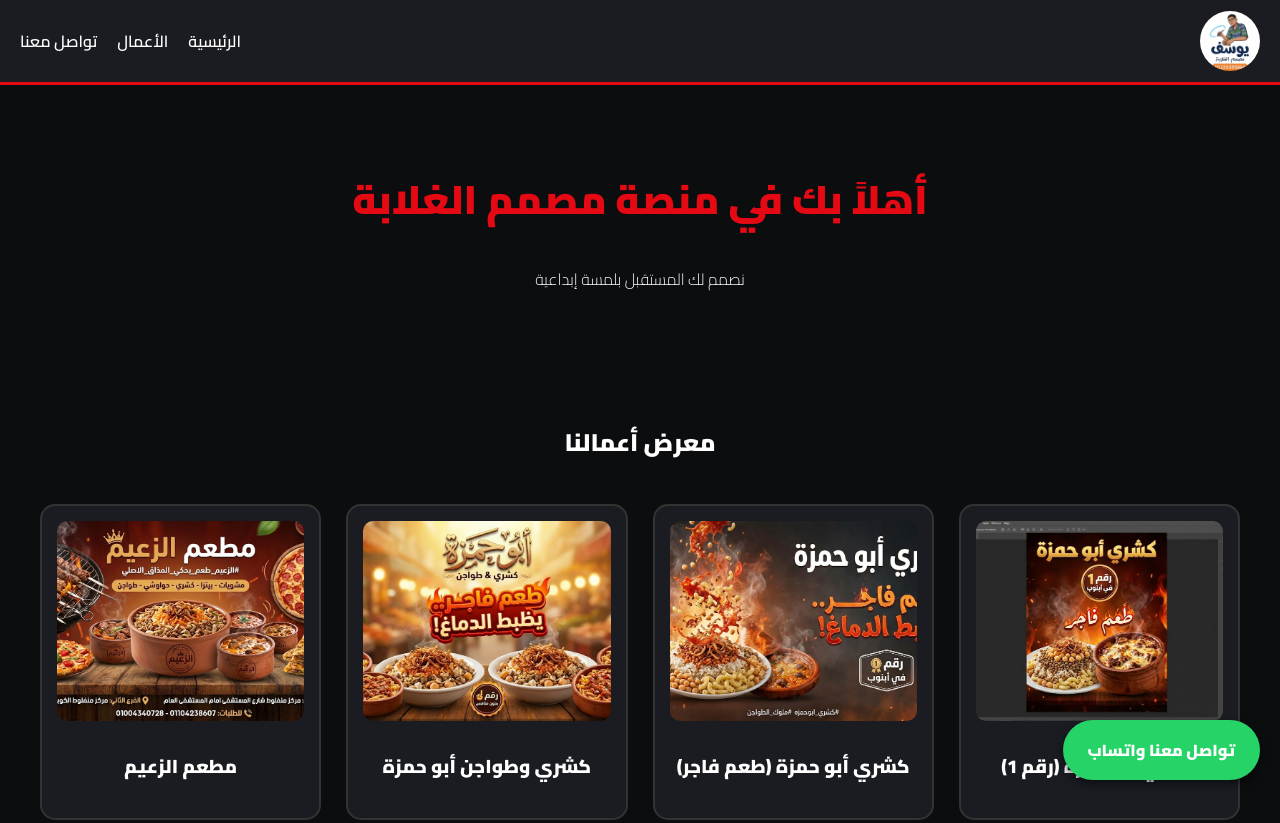
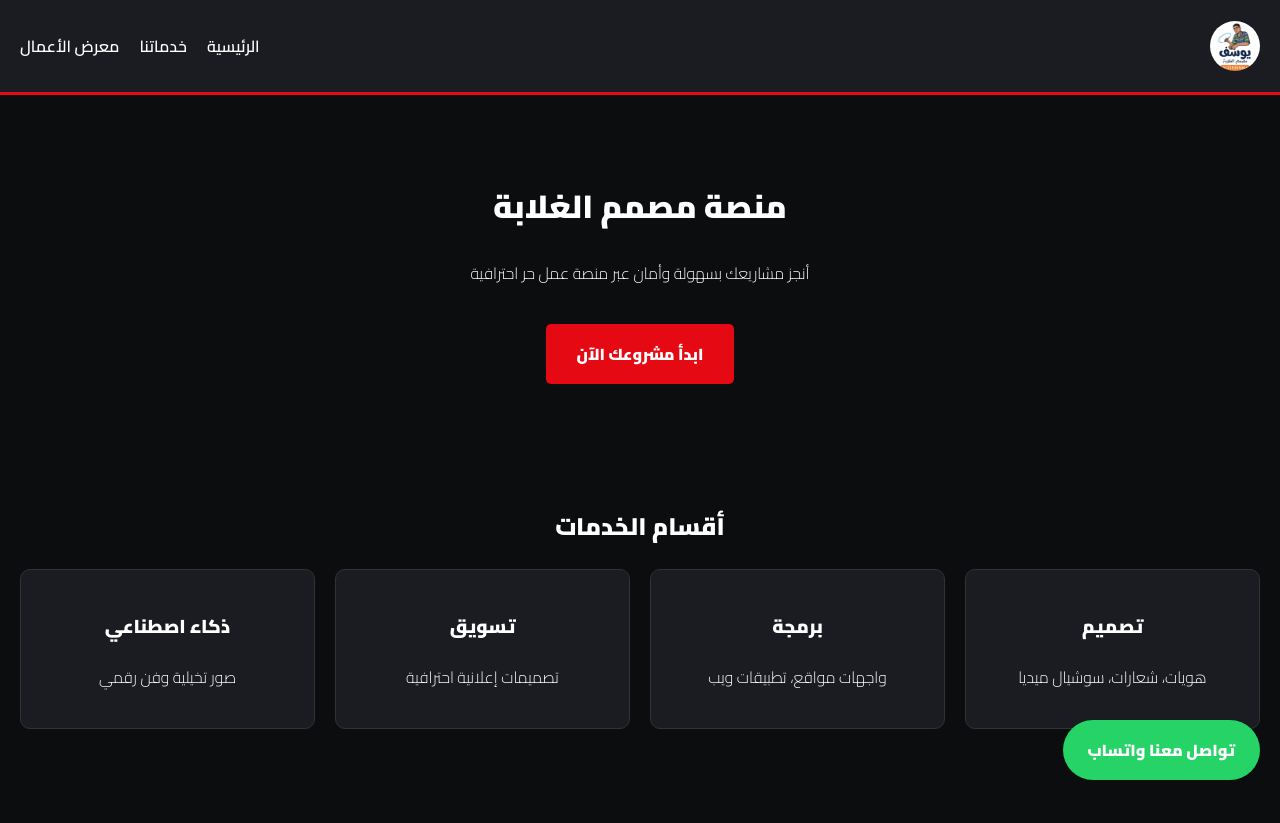
Before and after one commit to hddjfgjfjdjfjfjfhcxj/youssefstore, a plain HTML site: page index.html in a window 1280 px wide. Shown: the top 823 px of the page. Drawn offline with Linux system fonts and the light colour scheme.

Commit message:
Update index.html

```diff
--- a/index.html
+++ b/index.html
@@ -3,65 +3,69 @@
 <head>
     <meta charset="UTF-8">
     <meta name="viewport" content="width=device-width, initial-scale=1.0">
-    <title>يوسف مصمم الغلابة | خدمات تصميم احترافية</title>
+    <title>منصة مصمم الغلابة | منصة العمل الحر الاحترافية</title>
     <link href="https://fonts.googleapis.com/css2?family=Cairo:wght@300;600;900&display=swap" rel="stylesheet">
     <style>
         body { margin: 0; font-family: 'Cairo', sans-serif; background-color: #0c0d0f; color: #fff; }
 
-        /* القائمة العلوية */
-        nav { background-color: #1a1c22; padding: 10px 20px; display: flex; justify-content: space-between; align-items: center; border-bottom: 3px solid #e50914; }
-        nav img { height: 60px; border-radius: 50%; }
+        /* القائمة */
+        nav { background-color: #1a1c22; padding: 15px 20px; display: flex; justify-content: space-between; align-items: center; border-bottom: 3px solid #e50914; }
+        nav img { height: 50px; border-radius: 50%; }
         nav ul { list-style: none; display: flex; gap: 20px; }
-        nav ul li a { color: #fff; text-decoration: none; font-weight: 600; transition: 0.3s; }
-        nav ul li a:hover { color: #e50914; }
+        nav ul li a { color: #fff; text-decoration: none; font-weight: 600; }
 
-        /* الهيدر */
-        header { text-align: center; padding: 50px 20px; }
-        h1 { font-size: 2.5rem; color: #e50914; }
+        /* الأقسام */
+        section { padding: 40px 20px; text-align: center; }
+        .grid-services { display: grid; grid-template-columns: repeat(auto-fit, minmax(200px, 1fr)); gap: 20px; margin-top: 20px; }
+        .service-card { background: #1a1c22; padding: 20px; border-radius: 10px; border: 1px solid #333; }
 
         /* معرض الأعمال */
-        #portfolio { padding: 40px 20px; text-align: center; }
         .grid-container { display: grid; grid-template-columns: repeat(auto-fill, minmax(280px, 1fr)); gap: 25px; padding: 20px; }
         .work-card { background: #1a1c22; padding: 15px; border: 2px solid #333; border-radius: 15px; transition: 0.3s; }
-        .work-card:hover { border-color: #e50914; transform: scale(1.03); }
         .work-card img { width: 100%; height: 200px; object-fit: cover; border-radius: 10px; }
 
-        /* زرار الواتساب */
-        .whatsapp-btn { position: fixed; bottom: 20px; right: 20px; background: #25d366; color: white; padding: 15px 25px; border-radius: 50px; text-decoration: none; font-weight: bold; box-shadow: 0 4px 10px rgba(0,0,0,0.5); z-index: 1000; }
-
-        footer { text-align: center; padding: 20px; background: #1a1c22; margin-top: 40px; }
+        /* الأزرار */
+        .btn { background: #e50914; color: white; padding: 15px 30px; border-radius: 5px; text-decoration: none; font-weight: bold; display: inline-block; margin-top: 20px; }
+        .whatsapp-btn { position: fixed; bottom: 20px; right: 20px; background: #25d366; color: white; padding: 15px 25px; border-radius: 50px; text-decoration: none; font-weight: bold; z-index: 1000; }
     </style>
 </head>
 <body>
 
     <nav>
-        <img src="logo.png" alt="شعار مصمم الغلابة">
+        <img src="logo.png" alt="Logo">
         <ul>
-            <li><a href="#">الرئيسية</a></li>
-            <li><a href="#">الأعمال</a></li>
-            <li><a href="#">تواصل معنا</a></li>
+            <li><a href="#home">الرئيسية</a></li>
+            <li><a href="#services">خدماتنا</a></li>
+            <li><a href="#portfolio">معرض الأعمال</a></li>
         </ul>
     </nav>
 
-    <header>
-        <h1>أهلاً بك في منصة مصمم الغلابة</h1>
-        <p>نصمم لك المستقبل بلمسة إبداعية</p>
+    <header id="home" style="padding: 60px 20px; text-align: center;">
+        <h1>منصة مصمم الغلابة</h1>
+        <p>أنجز مشاريعك بسهولة وأمان عبر منصة عمل حر احترافية</p>
+        <a href="https://wa.me/201225355064" class="btn">ابدأ مشروعك الآن</a>
     </header>
+
+    <section id="services">
+        <h2>أقسام الخدمات</h2>
+        <div class="grid-services">
+            <div class="service-card"><h3>تصميم</h3><p>هويات، شعارات، سوشيال ميديا</p></div>
+            <div class="service-card"><h3>برمجة</h3><p>واجهات مواقع، تطبيقات ويب</p></div>
+            <div class="service-card"><h3>تسويق</h3><p>تصميمات إعلانية احترافية</p></div>
+            <div class="service-card"><h3>ذكاء اصطناعي</h3><p>صور تخيلية وفن رقمي</p></div>
+        </div>
+    </section>
 
     <section id="portfolio">
         <h2>معرض أعمالنا</h2>
         <div class="grid-container">
-            <div class="work-card"><img src="كشري ابو حمزة-رقم رقم 1 في ابنوب.jpg" alt="تصميم 1"><h3>كشري أبو حمزة (رقم 1)</h3></div>
-            <div class="work-card"><img src="كشري ابو حمزة-طعم فاجر يظبط الدماغ.jpg" alt="تصميم 2"><h3>كشري أبو حمزة (طعم فاجر)</h3></div>
-            <div class="work-card"><img src="كشري وطواجن-ابو حمزة.jpg" alt="تصميم 3"><h3>كشري وطواجن أبو حمزة</h3></div>
-            <div class="work-card"><img src="مطعم الزعيم-مشويات كشري حواوشي بيتزا طواجن.jpg" alt="تصميم 4"><h3>مطعم الزعيم</h3></div>
-            <div class="work-card"><img src="قائمة اسعار كشري ابو حمزة.jpg" alt="تصميم 5"><h3>قائمة أسعار أبو حمزة</h3></div>
+            <div class="work-card"><img src="كشري ابو حمزة-رقم رقم 1 في ابنوب.jpg" alt="1"><h3>كشري أبو حمزة (رقم 1)</h3></div>
+            <div class="work-card"><img src="كشري ابو حمزة-طعم فاجر يظبط الدماغ.jpg" alt="2"><h3>كشري أبو حمزة (فاجر)</h3></div>
+            <div class="work-card"><img src="كشري وطواجن-ابو حمزة.jpg" alt="3"><h3>كشري وطواجن أبو حمزة</h3></div>
+            <div class="work-card"><img src="مطعم الزعيم-مشويات كشري حواوشي بيتزا طواجن.jpg" alt="4"><h3>مطعم الزعيم</h3></div>
+            <div class="work-card"><img src="قائمة اسعار كشري ابو حمزة.jpg" alt="5"><h3>قائمة أسعار أبو حمزة</h3></div>
         </div>
     </section>
-
-    <footer>
-        <p>&copy; 2026 جميع الحقوق محفوظة لمصمم الغلابة</p>
-    </footer>
 
     <a href="https://wa.me/201225355064" class="whatsapp-btn">تواصل معنا واتساب</a>
 
```
